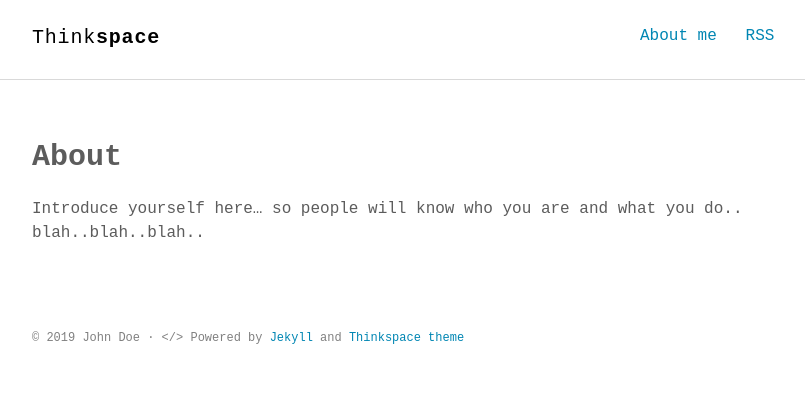
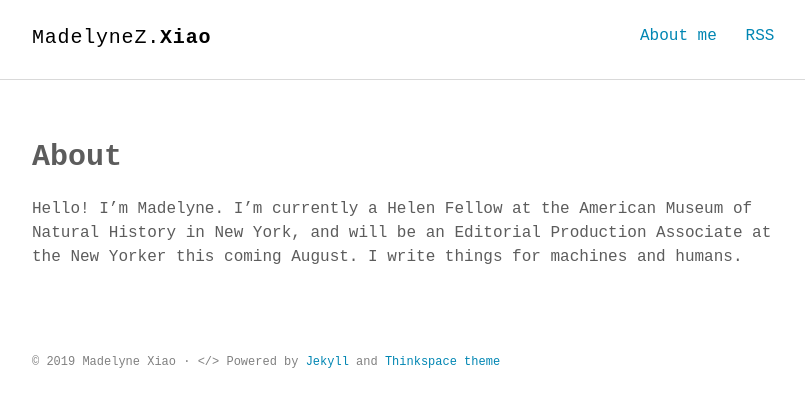
Before and after one commit to madelyne/madelyne.github.io, a Jekyll site: the page built from about.md, in a window 1280 px wide. Shown: the top 407 px of the page, without its empty margins (232-1037 px from the left). Built offline with Jekyll 4.4.1, drawn with Linux system fonts in a browser that asks for light colours; some web fonts are replaced.

Commit message:
updated about pages

```diff
--- a/_config.yml
+++ b/_config.yml
@@ -1,6 +1,6 @@
 # Site settings
-title_left    : "Think"
-title_right   : "space" # default: ""
+title_left    : "MadelyneZ."
+title_right   : "Xiao" # default: ""
 description   : "Minimalist Jekyll theme for technical writing blog."
 keywords      : "Jekyll, theme, free, download, SEO, blog, web, minimalist, thinkspace"
 url           : https://heiswayi.github.io/thinkspace # site url
@@ -28,7 +28,7 @@ sass:
 
 # Author settings
 author:
-  name     : "John Doe"
+  name     : "Madelyne Xiao"
 
 plugins:
   - jekyll-sitemap
--- a/about.md
+++ b/about.md
@@ -4,4 +4,4 @@ title: About
 permalink: /about/
 ---
 
-Introduce yourself here... so people will know who you are and what you do.. blah..blah..blah..
+Hello! I'm Madelyne. I'm currently a Helen Fellow at the American Museum of Natural History in New York, and will be an Editorial Production Associate at the New Yorker this coming August. I write things for machines and humans.
```
